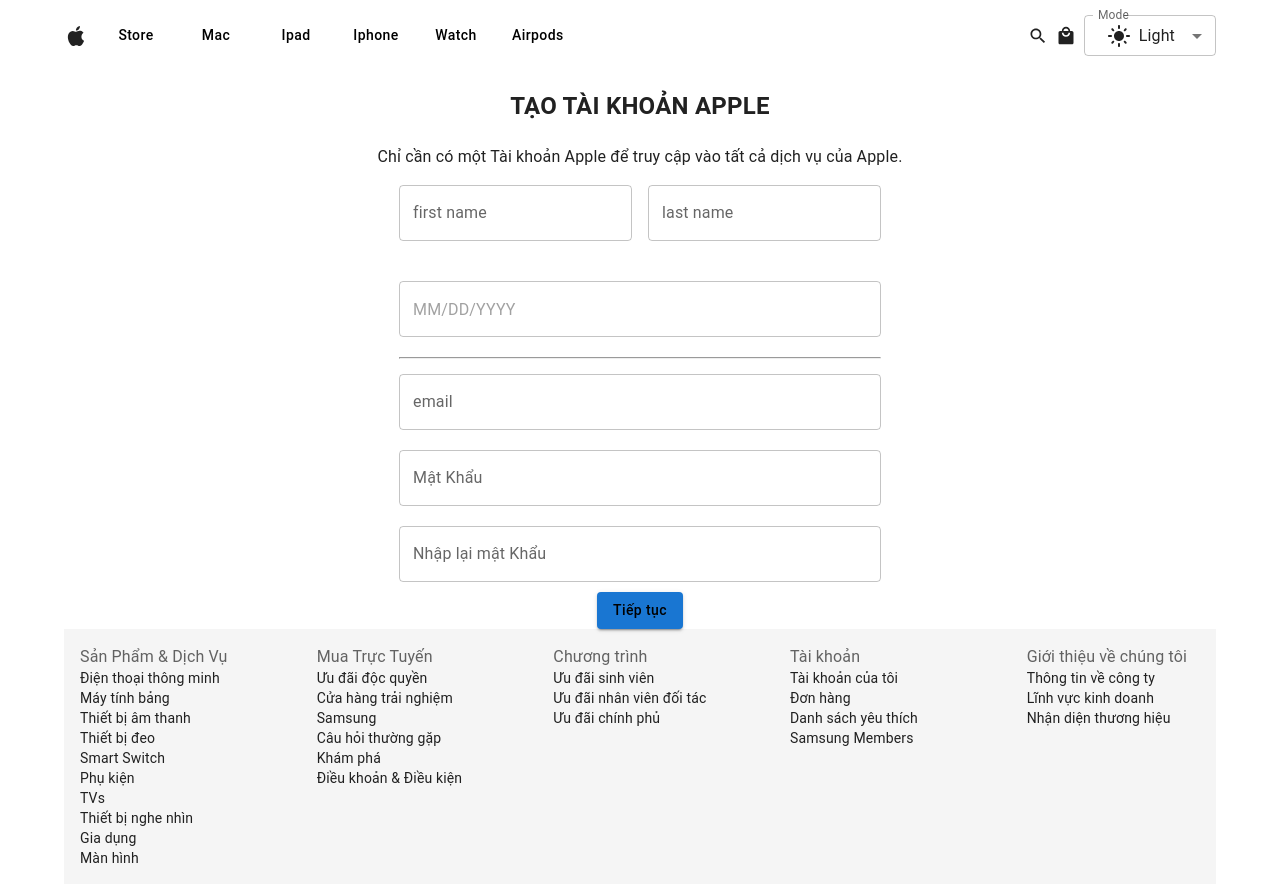
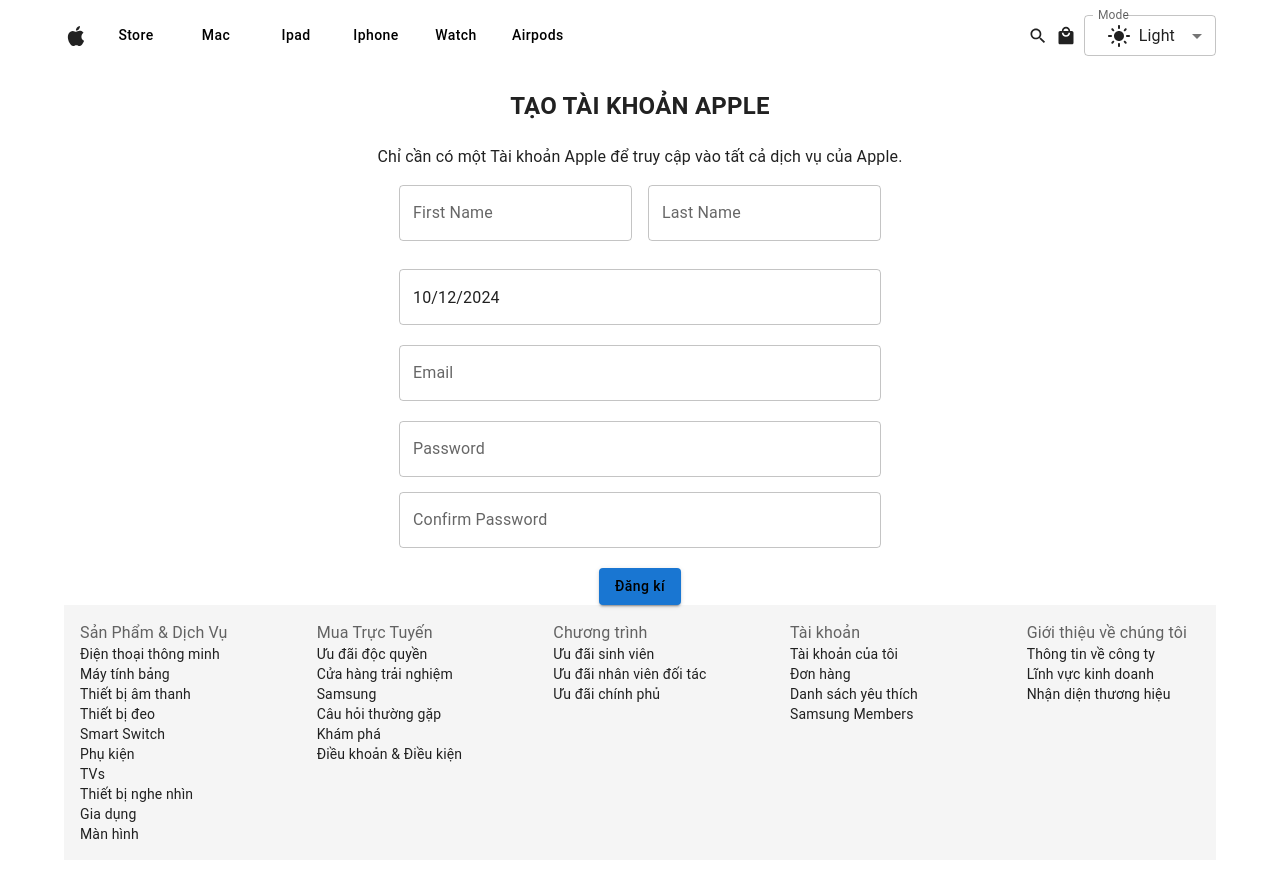
Before and after one commit to xoanxoan2501/ATBM_FrontEnd, a React (Vite) app in the folder ATBM_project/: page /register-page in a window 1280 px wide. After the commit the page ends 860 px from the top, so only its background shows below. Built offline with nearby package versions, Linux system fonts and the light colour scheme.

Commit message:
update API

```diff
--- a/ATBM_project/src/components/DatePicker/DatePicker.jsx
+++ b/ATBM_project/src/components/DatePicker/DatePicker.jsx
@@ -1,21 +1,32 @@
-import * as React from "react";
-
 import { DemoContainer } from "@mui/x-date-pickers/internals/demo";
 import { AdapterDayjs } from "@mui/x-date-pickers/AdapterDayjs";
 import { LocalizationProvider } from "@mui/x-date-pickers/LocalizationProvider";
 import { DatePicker } from "@mui/x-date-pickers/DatePicker";
-import { Box } from "@mui/material";
+import { Box, TextField } from "@mui/material";
+import dayjs from "dayjs";
 
-export default function MyDatePicker() {
-  const [value, setValue] = React.useState(null);
+export default function MyDatePicker({ dob, setFormData, setValue }) {
+  const handleDateChange = (newValue) => {
+    if (newValue && dayjs(newValue).isValid()) {
+      const formattedDate = dayjs(newValue).format("YYYY-MM-DD");
+      setFormData((prev) => ({ ...prev, dob: formattedDate })); // Cập nhật state với định dạng YYYY-MM-DD
+      setValue("dob", newValue.toDate()); // Đặt lại giá trị ngày vào form dưới dạng date
+    } else {
+      setFormData((prev) => ({ ...prev, dob: "" }));
+      setValue("dob", null); // Đặt lại giá trị ngày khi không hợp lệ
+    }
+  };
 
   return (
     <Box sx={{ marginTop: "10px" }}>
       <LocalizationProvider dateAdapter={AdapterDayjs}>
         <DemoContainer components={["DatePicker"]}>
           <DatePicker
-            value={value}
-            onChange={(newValue) => setValue(newValue)}
+            value={dob ? dayjs(dob) : null} // Đảm bảo `dob` được chuyển sang đối tượng `dayjs`
+            onChange={handleDateChange}
+            renderInput={(params) => (
+              <TextField {...params} label="Ngày sinh" />
+            )} // Hiển thị label cho DatePicker
           />
         </DemoContainer>
       </LocalizationProvider>
--- a/ATBM_project/src/pages/RegisterPage/RegisterPage.jsx
+++ b/ATBM_project/src/pages/RegisterPage/RegisterPage.jsx
@@ -1,71 +1,57 @@
 import TextField from "@mui/material/TextField";
 import { Box, Container, Typography } from "@mui/material";
-
-import { Checkbox } from "@mui/material";
-import { FormControlLabel } from "@mui/material";
-import { FormGroup } from "@mui/material";
-import Button from "@mui/material/Button";
-import SelectRadio from "../../components/SelectRadio/SelectRadio";
-import HandshakeOutlinedIcon from "@mui/icons-material/HandshakeOutlined";
-import MyDatePicker from "../../components/DatePicker/DatePicker";
-import CountrySelection from "../../components/CountrySelection/CountrySelection";
+import { Button } from "@mui/material";
 import { useForm } from "react-hook-form";
 import { useState } from "react";
 import z from "zod";
 import { zodResolver } from "@hookform/resolvers/zod";
-import { authAPI } from "../../apis/authAPI";
 import dayjs from "dayjs";
+import MyDatePicker from "../../components/DatePicker/DatePicker"; // Đảm bảo bạn đã có DatePicker
 
-const minimumAgeDate = new Date();
-minimumAgeDate.setFullYear(minimumAgeDate.getFullYear() - 16);
-
-const RegisterPage = (props) => {
-  // Định nghĩa schema cho formData
-  const formDataSchema = z.object({
-    username: z.string().email({ message: "Invalid username address" }),
+// Định nghĩa schema với Zod
+const formDataSchema = z
+  .object({
+    email: z.string().email({ message: "Invalid email address" }),
     password: z
       .string()
       .min(6, { message: "Password must be at least 6 characters long" }),
-    firstName: z.string().min(3, { message: "First name is required" }),
-    lastName: z.string().min(3, { message: "Last name is required" }),
+    firstname: z.string().min(3, { message: "First name is required" }),
+    lastname: z.string().min(3, { message: "Last name is required" }),
     confirmPassword: z.string().min(6, {
       message: "Confirm password must be at least 6 characters long",
     }),
+    dob: z.date().refine((date) => dayjs().diff(date, "years") >= 16, {
+      message: "You must be at least 16 years old",
+    }),
+  })
+  .refine((data) => data.password === data.confirmPassword, {
+    message: "Passwords do not match",
+    path: ["confirmPassword"],
   });
 
-  // Kiểm tra confirmPassword khớp với password
-  const extendedFormDataSchema = formDataSchema.refine(
-    (data) => data.password === data.confirmPassword,
-    {
-      message: "Passwords do not match",
-      path: ["confirmPassword"], // Đặt lỗi vào trường confirmPassword
-    }
-  );
-
+const RegisterPage = (props) => {
   const [formData, setFormData] = useState({
     email: "",
     password: "",
     firstname: "",
     lastname: "",
     confirmPassword: "",
-    dob: dayjs(Date.now()).format("YYYY-MM-DD"),
+    dob: dayjs().toDate(),
   });
 
   const {
     register,
     handleSubmit,
     formState: { errors },
+    setValue,
   } = useForm({
     resolver: zodResolver(formDataSchema),
   });
 
   const handleRegister = (data) => {
     const newData = { ...data, dob: formData.dob };
-    console.log("🚀 ~ handleRegister ~ newData:", newData);
-
-    authAPI.registerAPI(newData).then((res) => {
-      console.log("🚀 ~ handleRegister ~ res", res);
-    });
+    console.log("Dữ liệu đăng ký:", newData);
+    console.log("Lỗi:", errors);
   };
 
   return (
@@ -98,40 +84,30 @@
         </Typography>
         <Container sx={{ width: "48%" }}>
           <form onSubmit={handleSubmit(handleRegister)}>
-            <Box
-              sx={{
-                display: "flex",
-                gap: 2,
-              }}
-            >
+            <Box sx={{ display: "flex", gap: 2 }}>
               <Box sx={{ display: "flex", flexDirection: "column" }}>
                 <TextField
-                  id="outlined-basic"
-                  label="first name"
-                  error={errors.firstname}
+                  id="firstname"
+                  label="First Name"
+                  error={!!errors.firstname}
                   variant="outlined"
                   {...register("firstname")}
-                  value={formData.firstName}
+                  value={formData.firstname}
                   onChange={(e) =>
                     setFormData({ ...formData, firstname: e.target.value })
                   }
                 />
-                {errors.firstName && (
+                {errors.firstname && (
                   <Typography sx={{ color: "red" }}>
-                    {errors.firstName.message}
+                    {errors.firstname.message}
                   </Typography>
                 )}
               </Box>
-              <Box
-                sx={{
-                  display: "flex",
-                  flexDirection: "column",
-                }}
-              >
+              <Box sx={{ display: "flex", flexDirection: "column" }}>
                 <TextField
-                  id="outlined-basic"
-                  label="last name"
-                  error={errors.lastname}
+                  id="lastname"
+                  label="Last Name"
+                  error={!!errors.lastname}
                   variant="outlined"
                   {...register("lastname")}
                   value={formData.lastname}
@@ -139,72 +115,94 @@
                     setFormData({ ...formData, lastname: e.target.value })
                   }
                 />
-                {errors.lastName && (
+                {errors.lastname && (
                   <Typography sx={{ color: "red" }}>
                     {errors.lastname.message}
                   </Typography>
                 )}
               </Box>
             </Box>
-            <Box
-              sx={{
-                marginTop: "32px",
-                width: "100%",
-              }}
-            >
-              <MyDatePicker />
-            </Box>
-            <Box
-              sx={{
-                marginTop: "20px",
-                gap: 2,
-                marginBottom: "20px",
-              }}
-            >
-              <hr></hr>
-              <Box sx={{ gap: 2, marginTop: "15px", marginBottom: "20px" }}>
-                <TextField
-                  sx={{
-                    width: "100%",
-                  }}
-                  id="outlined-basic"
-                  label="email "
-                  variant="outlined"
-                  value={formData.username}
-                />
-              </Box>
-              <Box>
-                <TextField
-                  sx={{
-                    width: "100%",
-                  }}
-                  id="outlined-basic"
-                  label="Mật Khẩu"
-                  variant="outlined"
-                />
-              </Box>
+
+            {/* DatePicker cho ngày sinh */}
+            <Box sx={{ marginTop: "20px" }}>
+              <MyDatePicker
+                dob={formData.dob} // Truyền giá trị dob
+                setFormData={setFormData} // Truyền hàm setFormData
+                setValue={setValue} // Truyền hàm setValue từ react-hook-form
+              />
+              {errors.dob && (
+                <Typography sx={{ color: "red" }}>
+                  {errors.dob.message}
+                </Typography>
+              )}
             </Box>
 
-            <Box>
+            <Box sx={{ marginTop: "20px" }}>
               <TextField
-                sx={{
-                  width: "100%",
-                }}
-                id="outlined-basic"
-                label="Nhập lại mật Khẩu"
+                id="email"
+                label="Email"
+                error={!!errors.email}
+                variant="outlined"
+                {...register("email")}
+                value={formData.eamil}
+                onChange={(e) =>
+                  setFormData({ ...formData, eamil: e.target.value })
+                }
+              />
+              {errors.username && (
+                <Typography sx={{ color: "red" }}>
+                  {errors.email.message}
+                </Typography>
+              )}
+            </Box>
+            <Box sx={{ marginTop: "20px" }}>
+              <TextField
+                id="password"
+                label="Password"
+                type="password"
+                error={!!errors.password}
+                {...register("password")}
+                variant="outlined"
+                value={formData.password}
+                onChange={(e) =>
+                  setFormData({ ...formData, password: e.target.value })
+                }
+              />
+              {errors.password && (
+                <Typography sx={{ color: "red" }}>
+                  {errors.password.message}
+                </Typography>
+              )}
+            </Box>
+            <Box sx={{ marginTop: "15px" }}>
+              <TextField
+                label="Confirm Password"
+                type="password"
+                error={!!errors.confirmPassword}
+                {...register("confirmPassword")}
                 variant="outlined"
                 value={formData.confirmPassword}
+                onChange={(e) =>
+                  setFormData({ ...formData, confirmPassword: e.target.value })
+                }
               />
+              {errors.confirmPassword && (
+                <Typography sx={{ color: "red" }}>
+                  {errors.confirmPassword.message}
+                </Typography>
+              )}
             </Box>
             <Box
               sx={{
                 display: "flex",
                 flexDirection: "column",
                 alignItems: "center",
-                marginTop: "10px",
+                marginTop: "20px",
               }}
             >
-              <Button variant="contained">Tiếp tục</Button>
+              <Button variant="contained" type="submit">
+                Đăng kí
+              </Button>
             </Box>
           </form>
         </Container>
```
